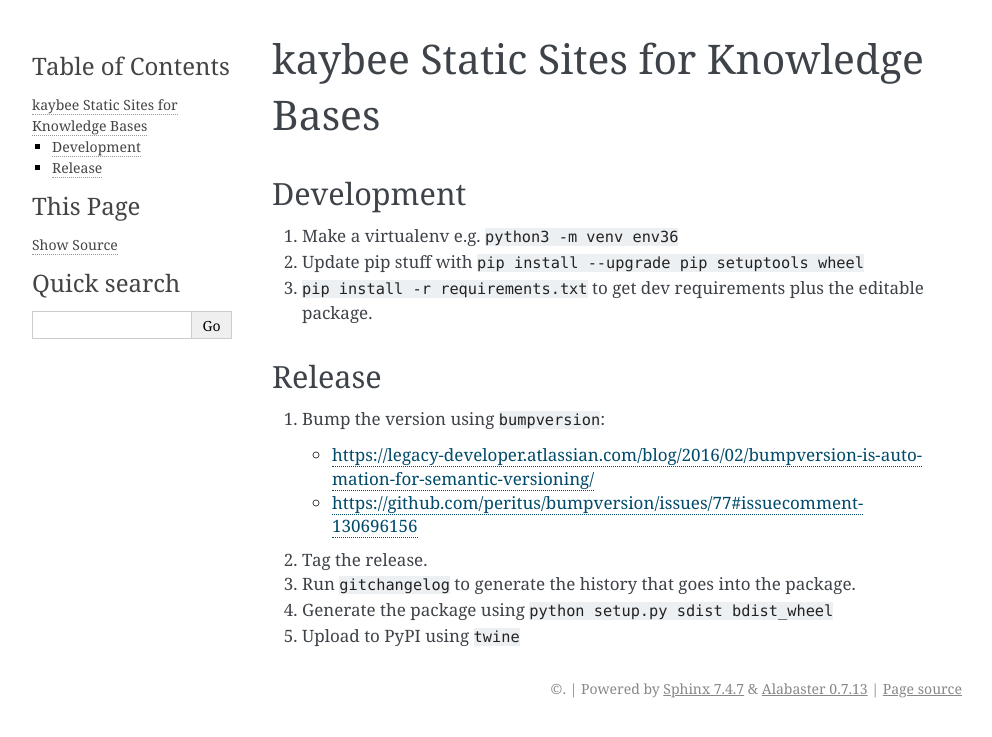
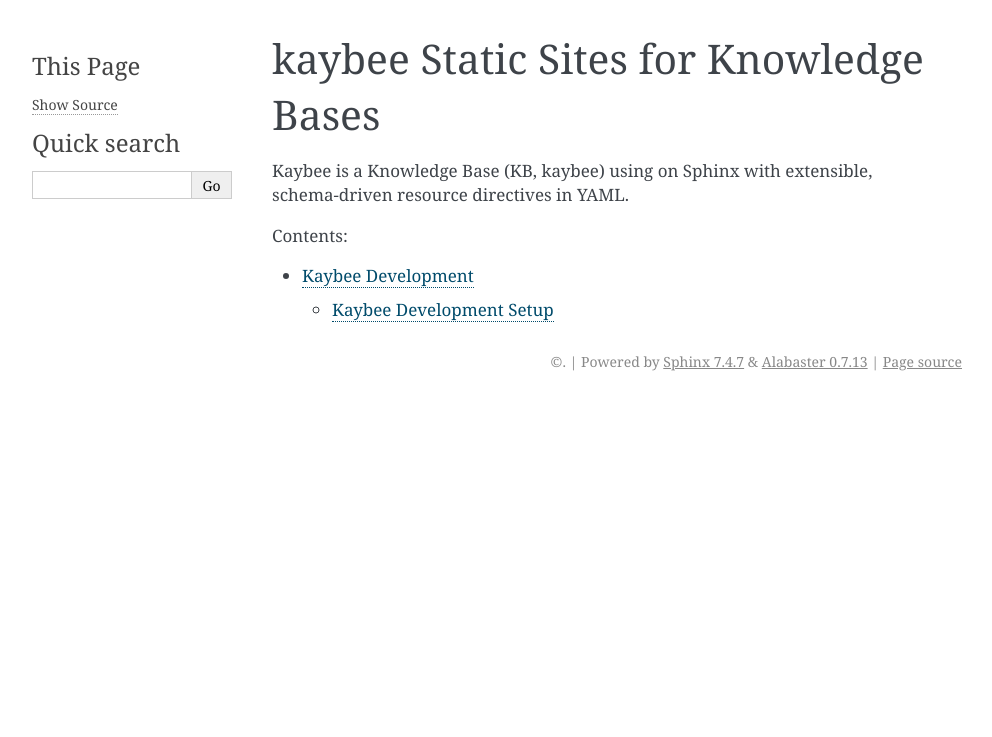
Before and after one commit to pauleveritt/kaybee, a Sphinx documentation site: the page built from docs/index.rst, in a window 1280 px wide. Shown: the top 737 px of the page, without its empty margins (148-1140 px from the left). Built offline with Sphinx 7.4.7, drawn with Linux system fonts in a browser that asks for light colours.

Commit message:
chg: doc: introduce intersphinx and beef up dev docs.

```diff
--- a/docs/conf.py
+++ b/docs/conf.py
@@ -6,3 +6,7 @@
 html_title = ''
 exclude_patterns = ['_build']
 html_theme = 'alabaster'
+extensions = ['sphinx.ext.intersphinx', ]
+intersphinx_mapping = {
+    'python': ('https://docs.python.org/3', None),
+}
--- a/docs/index.rst
+++ b/docs/index.rst
@@ -1,30 +1,11 @@
 kaybee Static Sites for Knowledge Bases
 =======================================
 
+Kaybee is a Knowledge Base (KB, kaybee) using on Sphinx with
+extensible, schema-driven resource directives in YAML.
 
-Development
------------
+.. toctree::
+    :maxdepth: 2
+    :caption: Contents:
 
-#. Make a virtualenv e.g. ``python3 -m venv env36``
-
-#. Update pip stuff with ``pip install --upgrade pip setuptools wheel``
-
-#. ``pip install -r requirements.txt`` to get dev requirements plus the
-   editable package.
-
-Release
--------
-
-#. Bump the version using ``bumpversion``:
-
-   - https://legacy-developer.atlassian.com/blog/2016/02/bumpversion-is-automation-for-semantic-versioning/
-
-   - https://github.com/peritus/bumpversion/issues/77#issuecomment-130696156
-
-#. Tag the release.
-
-#. Run ``gitchangelog`` to generate the history that goes into the package.
-
-#. Generate the package using ``python setup.py sdist bdist_wheel``
-
-#. Upload to PyPI using ``twine``
+    development/index
```
Also changed, not shown: docs/development/index.rst (added, +12 -0 lines), docs/development/setup.rst (added, +37 -0 lines).
